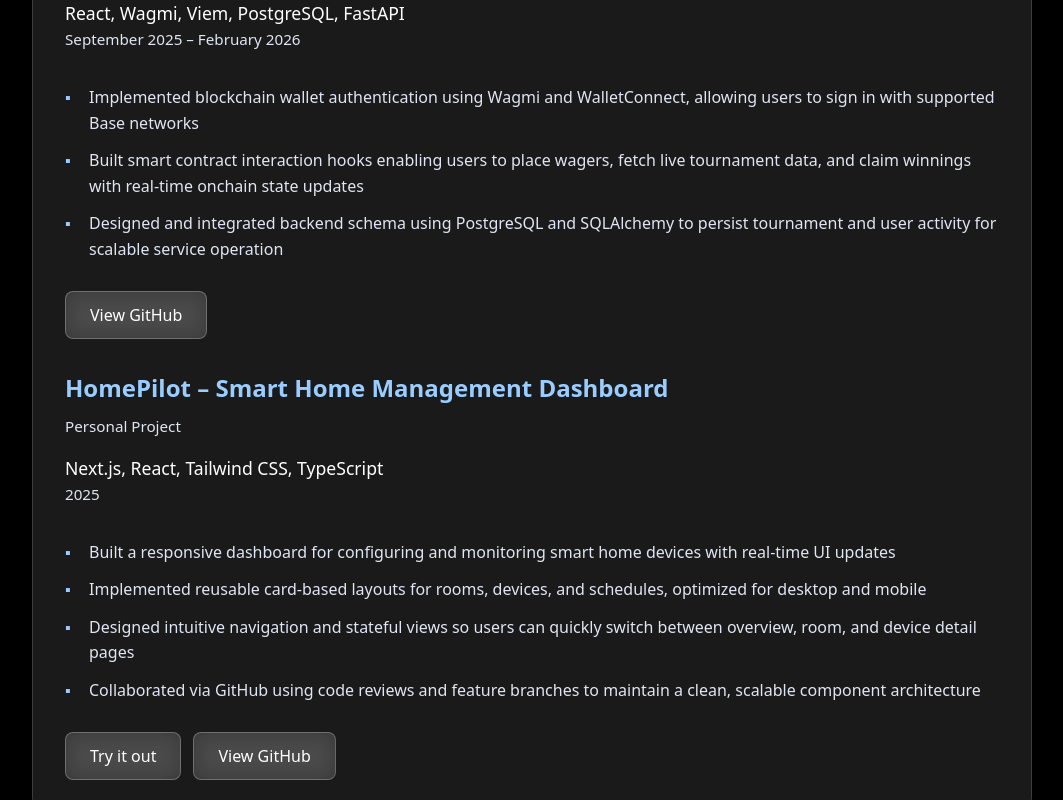
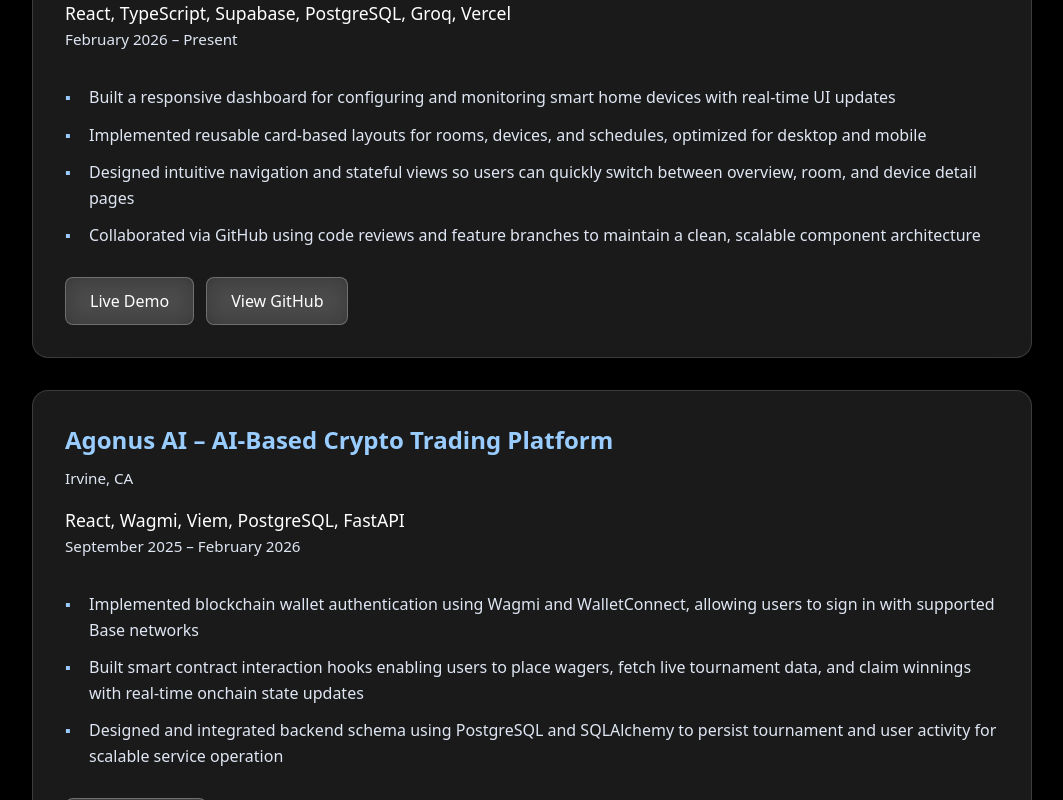
Before and after one commit to alieldaoushyuci/portfolio, a Next.js app: page /portfolio/projects in a window 1280 px wide. Shown: the part 320-1120 px from the top of the page, without its empty margins (108-1171 px from the left). Built offline with nearby package versions, Linux system fonts and the light colour scheme.

Commit message:
Projects and Experience Updates

```diff
--- a/app/experience/page.jsx
+++ b/app/experience/page.jsx
@@ -6,7 +6,7 @@
                     <h1>Experience</h1>
                     <div className="experience-section">
                         <div className="experience-item">
-                            <h2 className="experience-company">Pacific Industrial Installers</h2>
+                            <h2 className="experience-company">Pacific Coast Industrial Installers</h2>
                             <p className="experience-location">Irvine, CA</p>
                             <div className="experience-role">
                                 <p className="experience-title">Full-Stack Software Engineer (Contract)</p>
@@ -15,7 +15,7 @@
                             <div className="experience-list">
                                 <ul>
                                     <li>Architecting full-stack mobile app in React, enabling contractors to verify insurance and certification compliance before job-site entry</li>
-                                    <li>Built core authentication and user onboarding using AWS and Supabase, storing account data securely and enforcing password validation and access policies </li>
+                                    <li>Built core authentication and user onboarding using AWS and Supabase, storing user data securely and enforcing strict access policies </li>
                                     <li>Designed upload and verification workflows allowing workers to import certificates with metadata extraction and expiration tracking</li>
                                     <li>Integrated third-party verification APIs to validate policy information against trusted external providers</li>
                                 </ul>
--- a/app/projects/page.jsx
+++ b/app/projects/page.jsx
@@ -4,6 +4,45 @@
       <div className="education-container">
         <div className="education-card">
           <h1>Projects</h1>
+          <div className="experience-section">
+            <div className="experience-item">
+              <h2 className="experience-company">HomePilot – AI Powered Rental Copilot</h2>
+              <p className="experience-location">Personal Project</p>
+              <div className="experience-role">
+                <p className="experience-title">React, TypeScript, Supabase, PostgreSQL, Groq, Vercel</p>
+                <p className="experience-date">February 2026 – Present</p>
+              </div>
+              <div className="experience-list">
+                <ul>
+                  <li>Built a responsive dashboard for configuring and monitoring smart home devices with real-time UI updates</li>
+                  <li>Implemented reusable card-based layouts for rooms, devices, and schedules, optimized for desktop and mobile</li>
+                  <li>Designed intuitive navigation and stateful views so users can quickly switch between overview, room, and device detail pages</li>
+                  <li>Collaborated via GitHub using code reviews and feature branches to maintain a clean, scalable component architecture</li>
+                </ul>
+              </div>
+              <div className="project-buttons">
+                <a
+                  href="https://v0-homepilot.vercel.app/"
+                  target="_blank"
+                  rel="noopener noreferrer"
+                  className="social-button"
+                >
+                  Live Demo
+                </a>
+                <a
+                  href="https://github.com/Ivan-Shishkin-Dev/HomePilot"
+                  target="_blank"
+                  rel="noopener noreferrer"
+                  className="social-button github-button"
+                >
+                  View GitHub
+                </a>
+              </div>
+            </div>
+          </div>
+        </div>
+
+        <div className="education-card">
           <div className="experience-section">
             <div className="experience-item">
               <h2 className="experience-company">Agonus AI – AI-Based Crypto Trading Platform</h2>
@@ -22,41 +61,6 @@
               <div className="project-buttons">
                 <a
                   href="https://github.com/blockchainuci/Agonus"
-                  target="_blank"
-                  rel="noopener noreferrer"
-                  className="social-button github-button"
-                >
-                  View GitHub
-                </a>
-              </div>
-            </div>
-
-            <div className="experience-item">
-              <h2 className="experience-company">HomePilot – Smart Home Management Dashboard</h2>
-              <p className="experience-location">Personal Project</p>
-              <div className="experience-role">
-                <p className="experience-title">Next.js, React, Tailwind CSS, TypeScript</p>
-                <p className="experience-date">2025</p>
-              </div>
-              <div className="experience-list">
-                <ul>
-                  <li>Built a responsive dashboard for configuring and monitoring smart home devices with real-time UI updates</li>
-                  <li>Implemented reusable card-based layouts for rooms, devices, and schedules, optimized for desktop and mobile</li>
-                  <li>Designed intuitive navigation and stateful views so users can quickly switch between overview, room, and device detail pages</li>
-                  <li>Collaborated via GitHub using code reviews and feature branches to maintain a clean, scalable component architecture</li>
-                </ul>
-              </div>
-              <div className="project-buttons">
-                <a
-                  href="https://v0-homepilot.vercel.app/"
-                  target="_blank"
-                  rel="noopener noreferrer"
-                  className="social-button"
-                >
-                  Try it out
-                </a>
-                <a
-                  href="https://github.com/Ivan-Shishkin-Dev/HomePilot"
                   target="_blank"
                   rel="noopener noreferrer"
                   className="social-button github-button"
```
Also changed, not shown: app/skills/page.jsx (+4 -5 lines), 1 other file (tests, documents, lock files or other folders).
